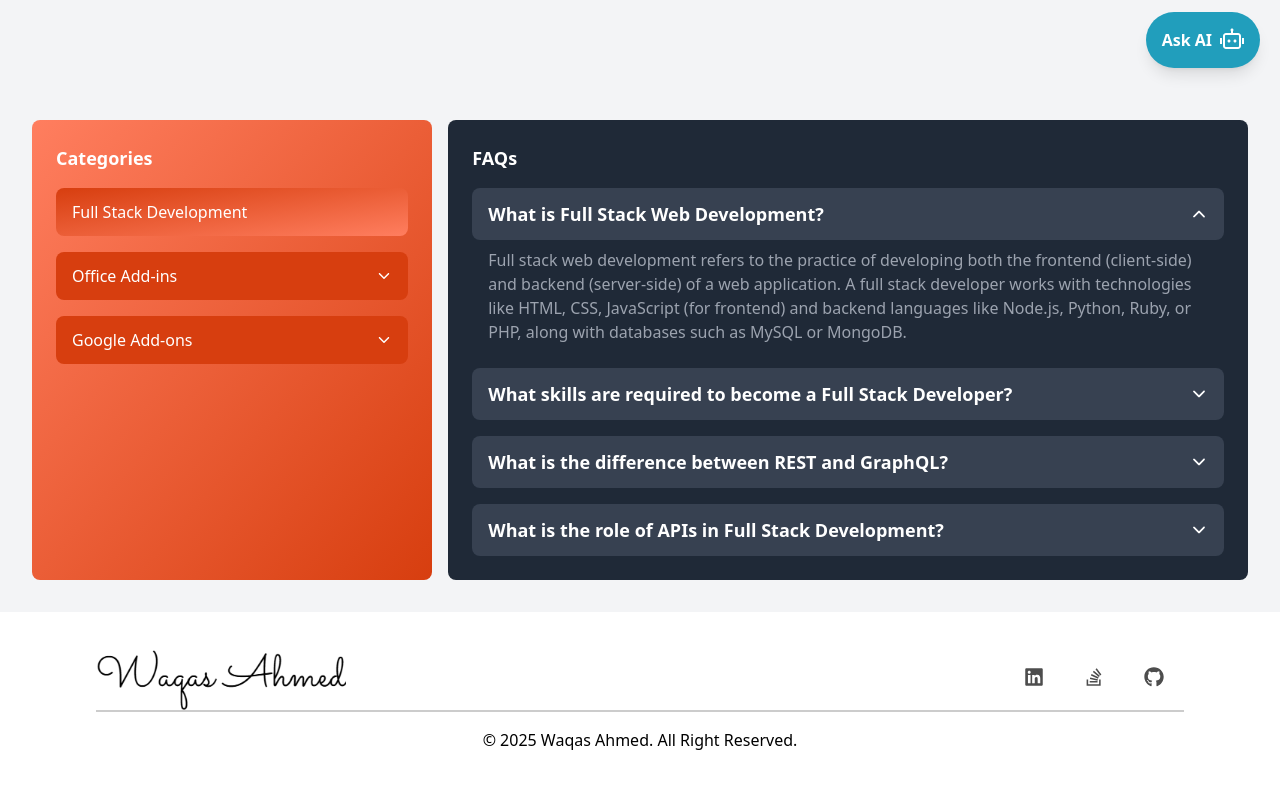
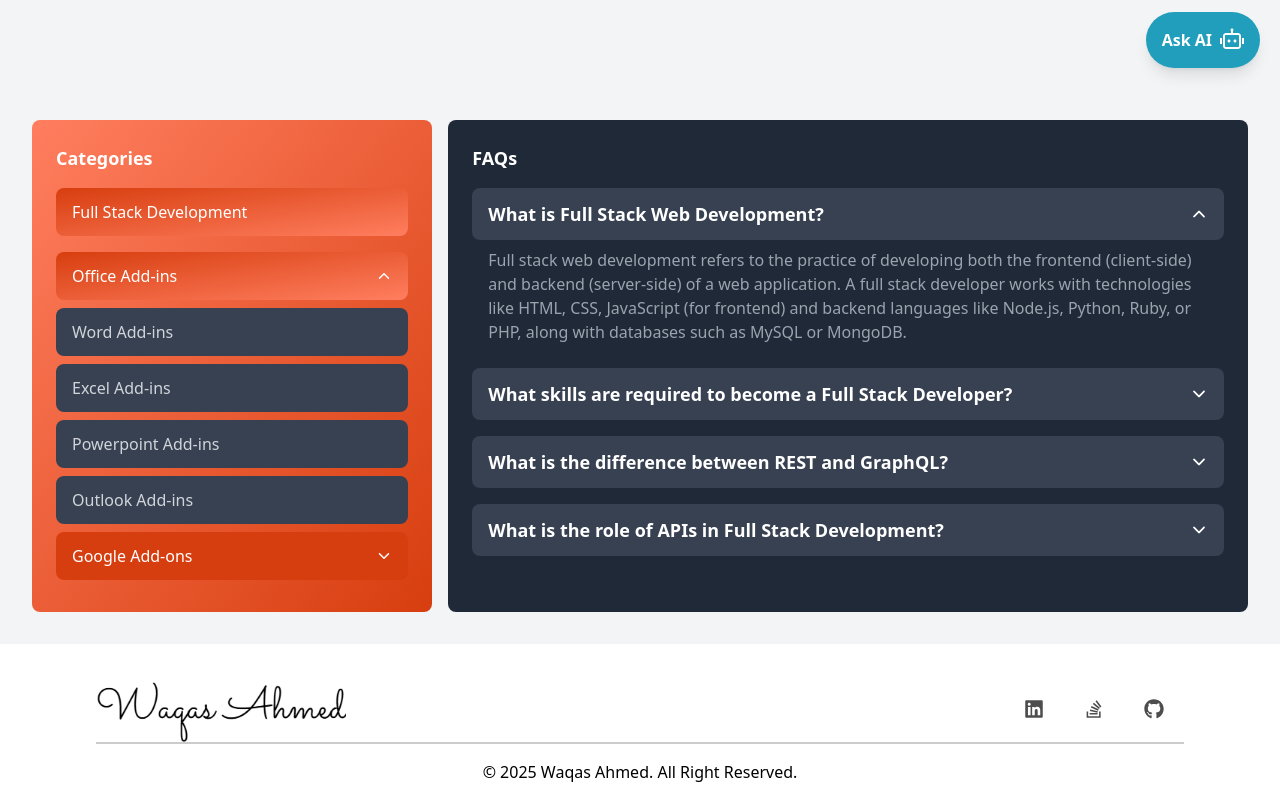
Before and after one commit to waqasahmed042/portfolio, a Next.js app: page /faqs in a window 1280 px wide. Shown: the part 712-1512 px from the top of the page. Before the commit the page ends 1480 px from the top, so only its background shows below. Built offline with nearby package versions, Linux system fonts and the light colour scheme.

Commit message:
open office addin dropdown in FAQs page

```diff
--- a/components/faqs/page.tsx
+++ b/components/faqs/page.tsx
@@ -22,7 +22,7 @@ const roboto = Roboto({
 
 const FAQs: React.FC = () => {
     const [fullStackDevelopment, setFullStackDevelopment] = useState(true);
-    const [openOffice, setOpenOffice] = useState(false);
+    const [openOffice, setOpenOffice] = useState(true);
     const [openGoogle, setOpenGoogle] = useState(false);
     const [selectedCategory, setSelectedCategory] = useState('fullStack');
     const [openFAQ, setOpenFAQ] = useState<number | null>(0);
--- a/sass/main.scss
+++ b/sass/main.scss
@@ -85,15 +85,12 @@ $mainColor: #d73e0f;
     border: 3px solid $primary;
 }
 
-
 @media (max-width: 768px) {
     .hero-section {
         margin-top: 65px;
         padding-top: 25px;
     }
-
 }
-
 
 .project-img {
     position: relative;
```
Also changed, not shown: utilities/portfolio.ts (line endings or trailing spaces).
